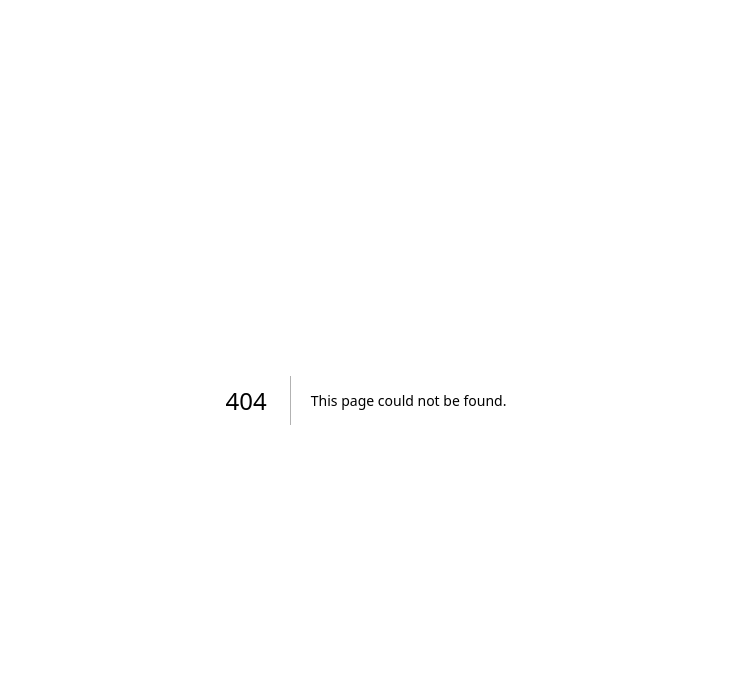
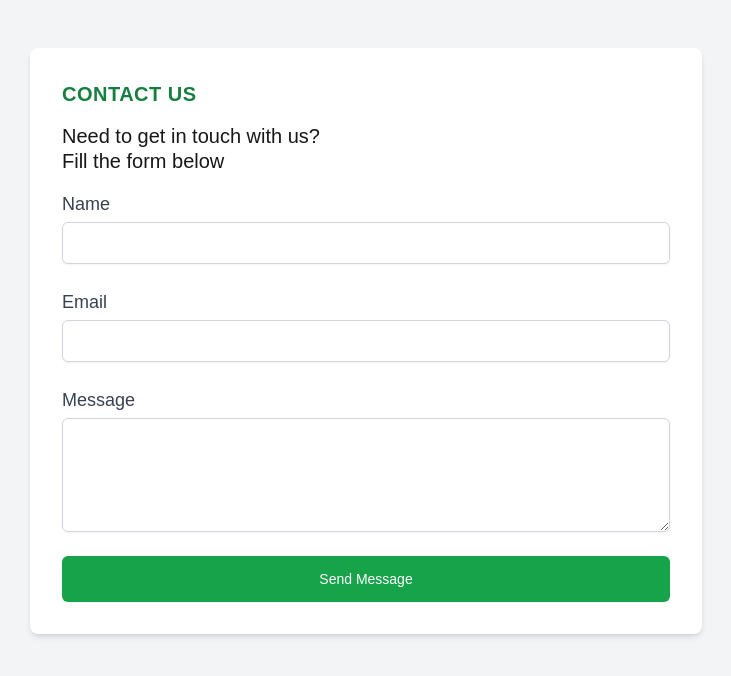
Before and after one commit to DataHaul/website-mvp, a Next.js app: page /contact in a window 1280 px wide. Before the commit this address had no page. Shown: the top 676 px of the page, without its empty margins (274-1005 px from the left). Built offline with nearby package versions, Linux system fonts and the light colour scheme; no server answers; what tailwindcss-filters would draw is missing.

Commit message:
Contact Us Page Added

```diff
--- a/package.json
+++ b/package.json
@@ -18,6 +18,7 @@
     "react": "^18",
     "react-awesome-reveal": "^4.2.14",
     "react-dom": "^18",
+    "resend": "^4.0.0",
     "tailwindcss-filters": "^3.0.0"
   },
   "devDependencies": {
--- a/src/app/components/NavBar.jsx
+++ b/src/app/components/NavBar.jsx
@@ -51,7 +51,7 @@ const Navbar = () => {
           <Link href="#community">
             Community
           </Link>
-          <Link href="#contact">
+          <Link href="/contact">
             Contact
           </Link>
         </div>
--- /dev/null
+++ b/src/app/contact/action.js
@@ -0,0 +1,69 @@
+'use server'
+
+import { Resend } from 'resend';
+
+const resend = new Resend(process.env.RESEND_API_KEY);
+
+function getEmailHtml(name, email, message) {
+  return `
+    <!DOCTYPE html>
+    <html lang="en">
+    <head>
+        <meta charset="UTF-8">
+        <meta name="viewport" content="width=device-width, initial-scale=1.0">
+        <title>Contact Form Submission</title>
+    </head>
+    <body style="font-family: Arial, sans-serif; line-height: 1.6; background-color: #f4f4f4; margin: 0; padding: 0;">
+        <table role="presentation" width="100%" cellspacing="0" cellpadding="0" border="0">
+            <tr>
+                <td style="padding: 20px 0; text-align: center; background-color: #008000;">
+                    <h1 style="color: #ffffff; font-size: 24px; margin: 0;">New Contact Form Submission</h1>
+                </td>
+            </tr>
+            <tr>
+                <td style="padding: 20px;">
+                    <table role="presentation" width="100%" cellspacing="0" cellpadding="0" border="0" style="background-color: #ffffff; border-radius: 5px; box-shadow: 0 2px 5px rgba(0, 0, 0, 0.1);">
+                        <tr>
+                            <td style="padding: 20px;">
+                                <h2 style="color: #333333; font-size: 25px; margin-top: 0;">Contact Details:</h2>
+                                <p style="margin-bottom: 10px; font-size: 18px;"><strong>Name:</strong> ${name}</p>
+                                <p style="margin-bottom: 10px; font-size: 18px;"><strong>Email:</strong> <a href="mailto:${email}" style="color: #3498db; text-decoration: none;">${email}</a></p>
+                                <h3 style="color: #333333; font-size: 18px; margin-top: 20px;">Message:</h3>
+                                <p style="background-color: #f9f9f9; padding: 15px; border-radius: 5px; margin-top: 10px; font-size: 16px;">${message}</p>
+                            </td>
+                        </tr>
+                    </table>
+                </td>
+            </tr>
+            <tr>
+                <td style="padding: 20px; text-align: center; color: #888888; font-size: 14px;">
+                    <p>This email was sent from your DataHaul's contact form.</p>
+                </td>
+            </tr>
+        </table>
+    </body>
+    </html>
+  `;
+}
+
+export async function sendEmail(formData) {
+  const name = formData.get('name');
+  const email = formData.get('email');
+  const message = formData.get('message');
+
+  const htmlContent = getEmailHtml(name, email, message);
+
+  try {
+    const data = await resend.emails.send({
+      from: 'Contact Form <onboarding@resend.dev>',
+      to: 'info@datahaulinc.com',
+      subject: 'New Contact Form Submission',
+      html: htmlContent,
+    });
+
+    return { success: true };
+  } catch (error) {
+    console.error('Error sending email:', error);
+    return { success: false };
+  }
+}
--- /dev/null
+++ b/src/app/contact/page.js
@@ -0,0 +1,94 @@
+"use client";
+
+import React, { useState } from 'react';
+import { sendEmail } from './action';
+
+export default function ContactPage() {
+  const [formStatus, setFormStatus] = useState('idle');
+
+  const handleSubmit = async (event) => {
+    event.preventDefault();
+    setFormStatus('loading');
+
+    const formData = new FormData(event.currentTarget);
+    const result = await sendEmail(formData);
+
+    if (result.success) {
+      setFormStatus('success');
+    } else {
+      setFormStatus('error');
+    }
+  };
+
+  return (
+    <div className="min-h-screen bg-gray-100 py-12 px-4 sm:px-6 lg:px-8">
+      <div className="max-w-md mx-auto bg-white rounded-lg shadow-md overflow-hidden md:max-w-2xl">
+        <div className="md:flex">
+          <div className="p-8 w-full">
+            <div className="uppercase tracking-wide text-xl text-green-700 font-bold mb-1">Contact Us</div>
+            <p className="text-xl leading-tight mb-4 mt-4">
+              Need to get in touch with us?<br/>Fill the form below
+            </p>
+            <form onSubmit={handleSubmit} className="space-y-6">
+              <div>
+                <label htmlFor="name" className="block text-lg font-medium text-gray-700">
+                  Name
+                </label>
+                <input
+                  type="text"
+                  name="name"
+                  id="name"
+                  required
+                  className="mt-1 block w-full rounded-md border-gray-300 shadow-sm focus:border-green-300 focus:ring focus:ring-green-200 focus:ring-opacity-50"
+                />
+              </div>
+              <div>
+                <label htmlFor="email" className="block text-lg font-medium text-gray-700">
+                  Email
+                </label>
+                <input
+                  type="email"
+                  name="email"
+                  id="email"
+                  required
+                  className="mt-1 block w-full rounded-md border-gray-300 shadow-sm focus:border-indigo-300 focus:ring focus:ring-indigo-200 focus:ring-opacity-50"
+                />
+              </div>
+              <div>
+                <label htmlFor="message" className="block text-lg font-medium text-gray-700">
+                  Message
+                </label>
+                <textarea
+                  id="message"
+                  name="message"
+                  rows={4}
+                  required
+                  className="mt-1 block w-full rounded-md border-gray-300 shadow-sm focus:border-indigo-300 focus:ring focus:ring-indigo-200 focus:ring-opacity-50"
+                ></textarea>
+              </div>
+              <div>
+                <button
+                  type="submit"
+                  disabled={formStatus === 'loading'}
+                  className="w-full flex justify-center py-3 px-4 border border-transparent rounded-md shadow-sm text-sm font-medium text-white bg-green-600 hover:bg-green-700 focus:outline-none focus:ring-2 focus:ring-offset-2 focus:ring-green-500 disabled:opacity-50"
+                >
+                  {formStatus === 'loading' ? 'Sending...' : 'Send Message'}
+                </button>
+              </div>
+            </form>
+            {formStatus === 'success' && (
+              <div className="mt-4 text-sm text-green-600">
+                Your message has been sent successfully!
+              </div>
+            )}
+            {formStatus === 'error' && (
+              <div className="mt-4 text-sm text-red-600">
+                There was an error sending your message. Please try again.
+              </div>
+            )}
+          </div>
+        </div>
+      </div>
+    </div>
+  );
+}
```
Also changed, not shown: src/app/contact/email-template.html (added, +37 -0 lines), 1 other file (tests, documents, lock files or other folders).
